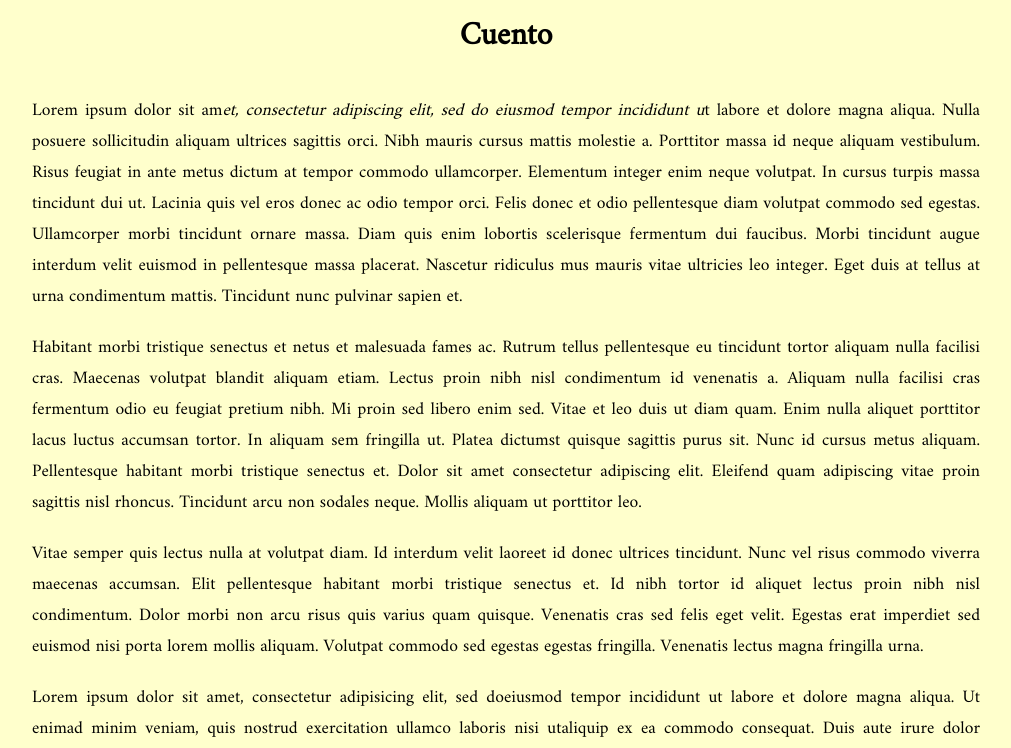
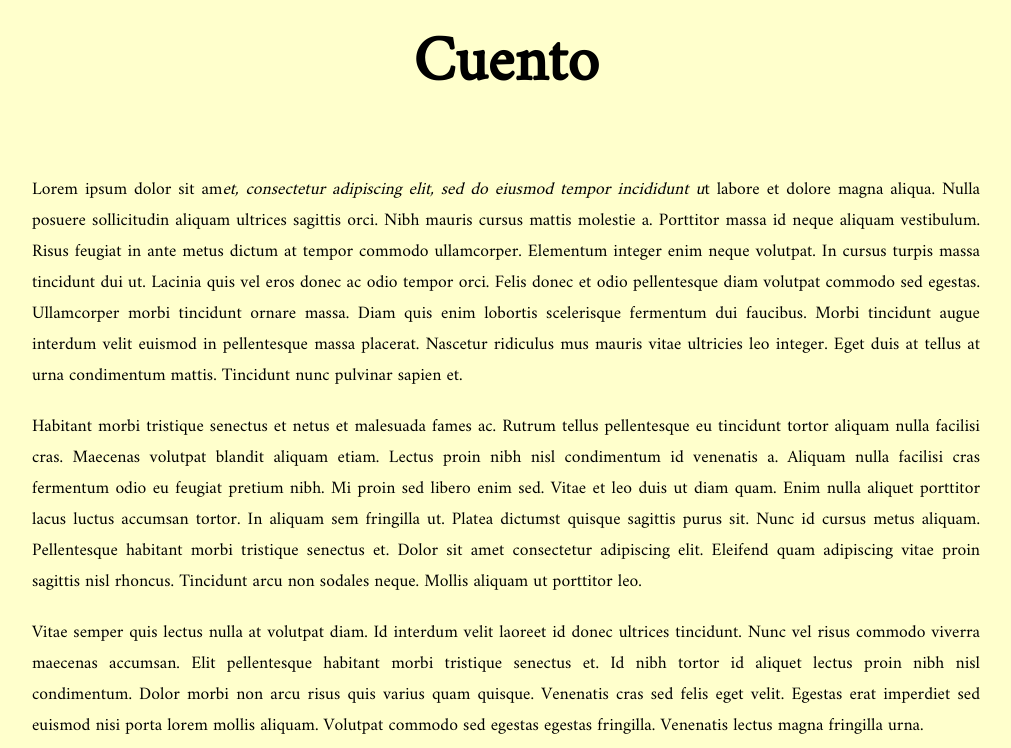
Before and after one commit to tralph3/ningun-espejo-sabe-mi-nombre, a plain HTML site: page index.html in a window 1280 px wide. Shown: the top 748 px of the page, without its empty margins (134-1145 px from the left). Drawn offline with nearby package versions, Linux system fonts and the light colour scheme.

Commit message:
Made title font-size percentage based

```diff
--- a/index.html
+++ b/index.html
@@ -5,7 +5,7 @@
 <link href='//fonts.googleapis.com/css?family=Amiri' rel='stylesheet'>
 
 <body style="background-color:#ffffcc;text-align:justify;font-family:Amiri">
-    <h1 style="text-align:center"><b>Cuento</b></h1>
+    <h1 style="text-align:center;font-size:400%"><b>Cuento</b></h1>
     <div class="mainDiv">
     </div>
 </body>
```
